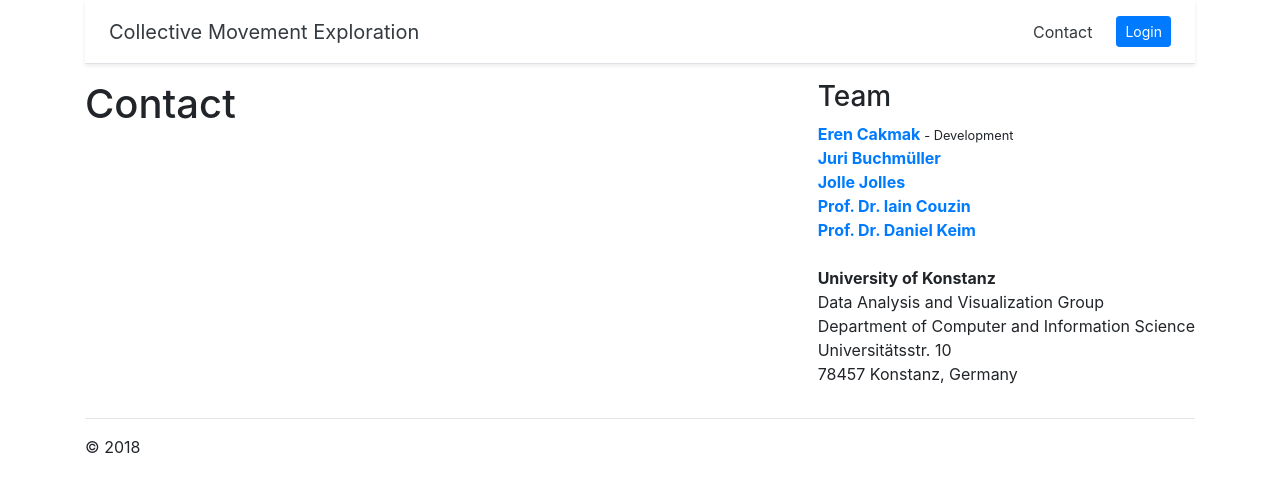
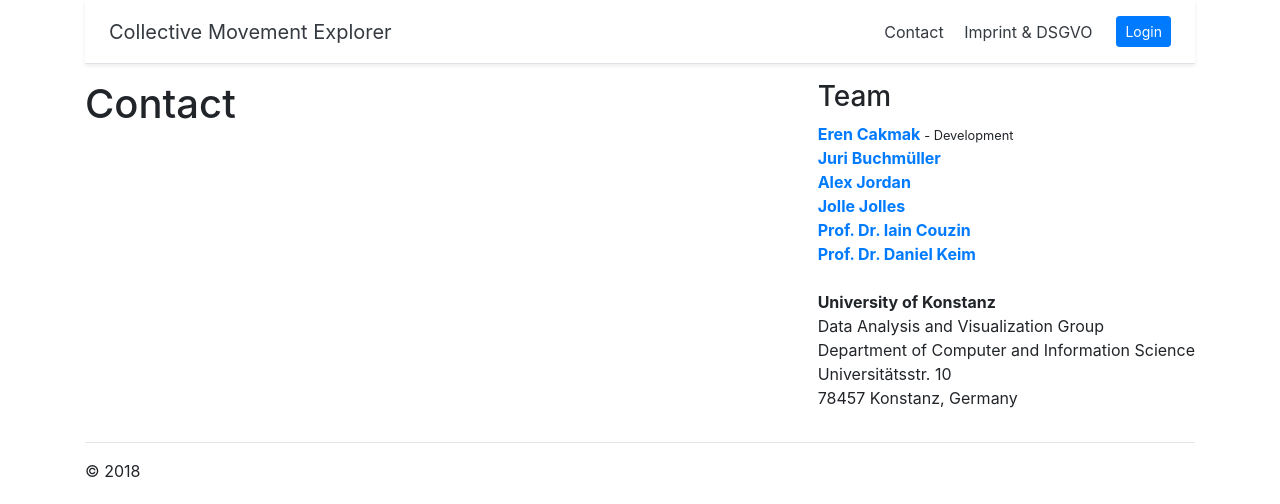
Before and after one commit to eren-ck/collective-movement-exploration, a Flask app: page /contact in a window 1280 px wide. Shown: the top 504 px of the page. Run offline with Flask 2, Linux system fonts and the light colour scheme; parts of the project's set-up code (start-up, migrations or seed data) failed here and were passed over; some libraries are stand-ins or nearby versions.

Commit message:
Rename and added imprint

```diff
--- a/src/app/front-end/explore/line_chart.js
+++ b/src/app/front-end/explore/line_chart.js
@@ -353,9 +353,6 @@ function initLineChartButtons(swarm_features) {
             $(checkbox.attr('data')).hide();
         }
     });
-    //check line chart draw all lines
-    $('#line-chart-feature-checkboxes input[type=checkbox]')
-        .prop('checked', true);
 }
 
 /**
--- a/src/app/server/app.py
+++ b/src/app/server/app.py
@@ -46,6 +46,9 @@ def index():
 def contact():
     return render_template('/contact.html')
 
+@app.route('/imprint')
+def imprint():
+    return render_template('/imprint.html')
 
 @app.errorhandler(400)
 def not_found(error):
--- a/src/app/server/templates/contact.html
+++ b/src/app/server/templates/contact.html
@@ -26,6 +26,13 @@
                 <strong>
                     <a target="_blank" href="https://www.vis.uni-konstanz.de/mitglieder/buchmueller/">
                         Juri Buchmüller
+                    </a>
+                </strong>
+                <br>
+
+                 <strong>
+                    <a target="_blank" href="http://http://collectivebehaviour.com/jordan-bio//">
+                        Alex Jordan
                     </a>
                 </strong>
                 <br>
--- a/src/app/server/templates/index.html
+++ b/src/app/server/templates/index.html
@@ -15,7 +15,7 @@
 
                 <div class="bg-overlay-front">
                     <h1>
-                        Collective Movement Exploration
+                        Collective Movement Explorer
                     </h1>
                     <h4>
                         Explore and Analyse Collective Animal Behaviour
--- a/src/app/server/templates/layout.html
+++ b/src/app/server/templates/layout.html
@@ -1,7 +1,7 @@
 <!DOCTYPE html>
 <html>
 <head>
-    <title>Collective Movement Exploration</title>
+    <title>Collective Movement Explorer</title>
 
     {% block head_meta %}
     <meta charset="UTF-8">
@@ -31,7 +31,7 @@
 
     <div class="d-flex flex-column flex-md-row align-items-center p-3 px-md-4 mb-3 bg-white border-bottom shadow-sm">
         <h5 class="my-0 mr-md-auto font-weight-normal">
-            <a class="text-dark" href="/">Collective Movement Exploration</a>
+            <a class="text-dark" href="/">Collective Movement Explorer</a>
         </h5>
 
         {% if current_user.is_authenticated %}
@@ -59,6 +59,7 @@
 
         <nav class="my-2 my-md-0 mr-md-3">
             <a class="p-2 text-dark" href="/contact">Contact</a>
+            <a class="p-2 text-dark" href="/imprint">Imprint & DSGVO</a>
         </nav>
 
 
```
Also changed, not shown: 1 other file.
